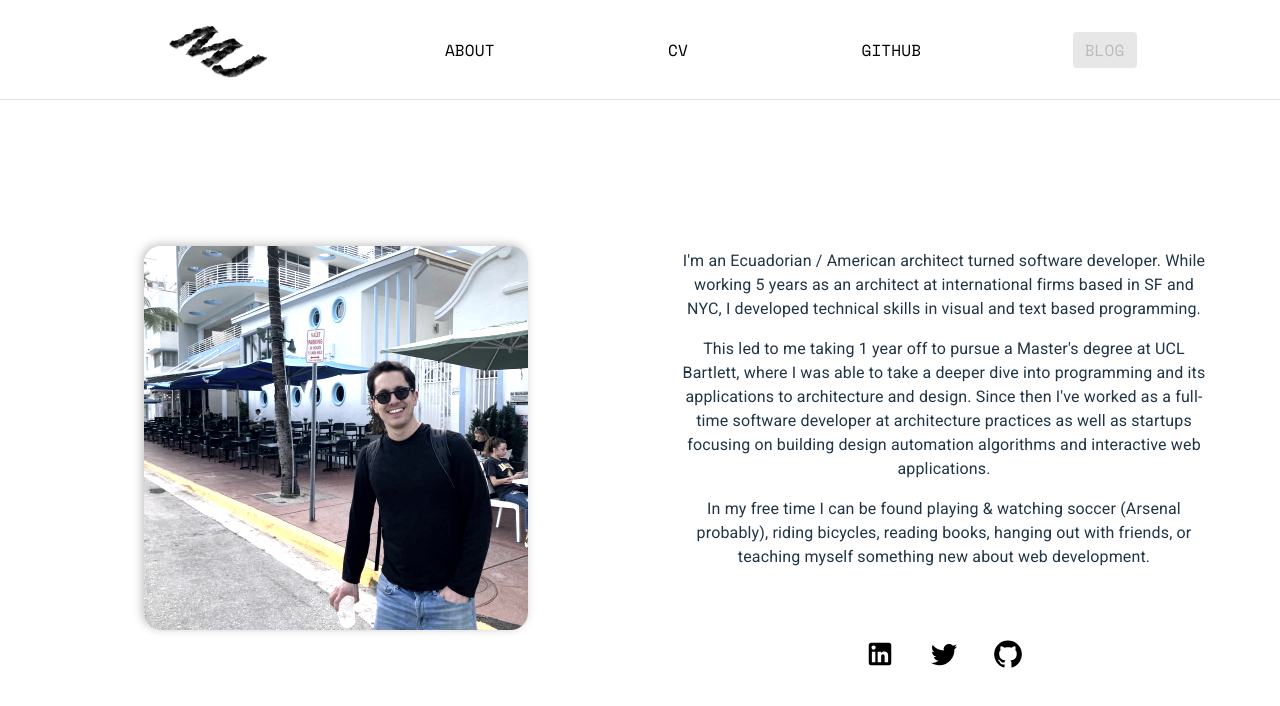
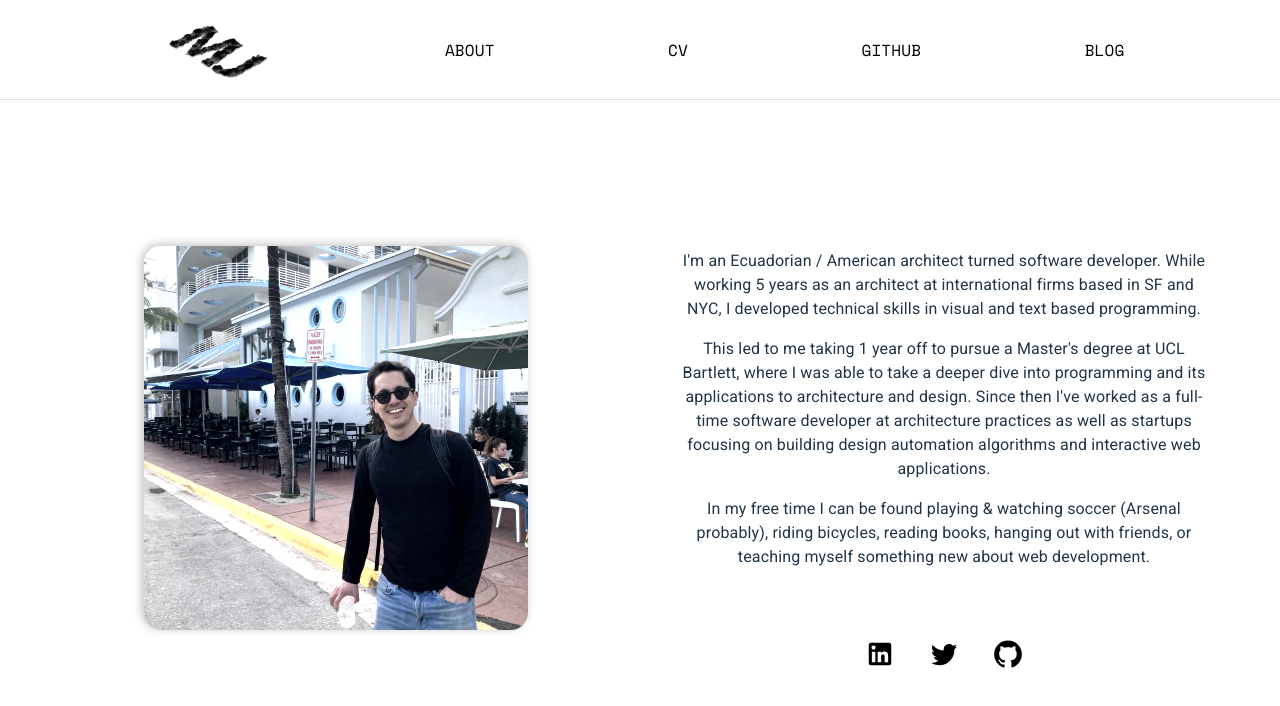
Before and after one commit to M-JULIANI/portfolio, a React (Vite) app: page /portfolio/about in a window 1280 px wide. Shown: the top 706 px of the page. Built offline with nearby package versions, Linux system fonts and the light colour scheme.

Commit message:
link to blog

```diff
--- a/src/Layout.tsx
+++ b/src/Layout.tsx
@@ -11,7 +11,7 @@ export const openCV = () => window.open("assets/Marco-Juliani-Resume-2024.pdf",
 export const openPlanBee = () => window.open("https://www.food4rhino.com/en/app/planbee", "_blank");
 export const openGithub = () => window.open("https://github.com/M-JULIANI", "_blank");
 
-export const openBlog = () => {};
+export const openBlog = () => window.open("https://m-juliani.github.io/blog/", "_blank");
 
 export type MenuItemInfo = {
   label: string;
@@ -100,7 +100,7 @@ export const Layout: React.FC<{ node: NodeInfo | null; children: JSX.Element; of
             <>
               {menuItems.map((m) => {
                 return (
-                  <Button sx={{ ...ButtonStyle }} disabled={m.label === "Blog"} onClick={m.action}>
+                  <Button sx={{ ...ButtonStyle }} onClick={m.action}>
                     <Typography sx={{ ...DrawerElementsStyle }}>{m.label}</Typography>
                   </Button>
                 );
--- a/src/Menu.tsx
+++ b/src/Menu.tsx
@@ -47,7 +47,6 @@ export const BasicMenu: React.FC<MenuProps> = ({ menuItems }) => {
                 handleClose();
                 m.action();
               }}
-              disabled={m.label === "Blog"}
             >
               {m.label}
             </MenuItem>
```
